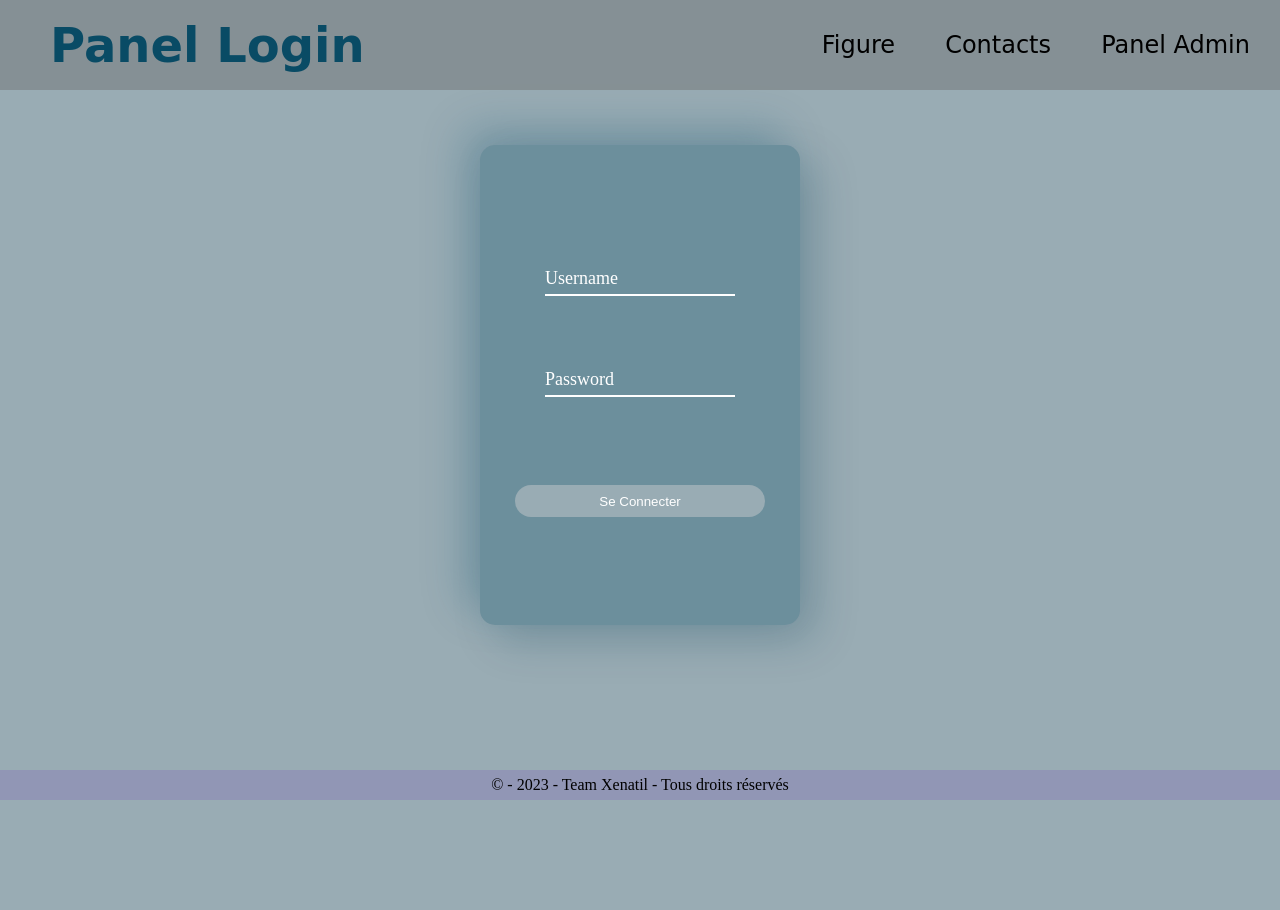
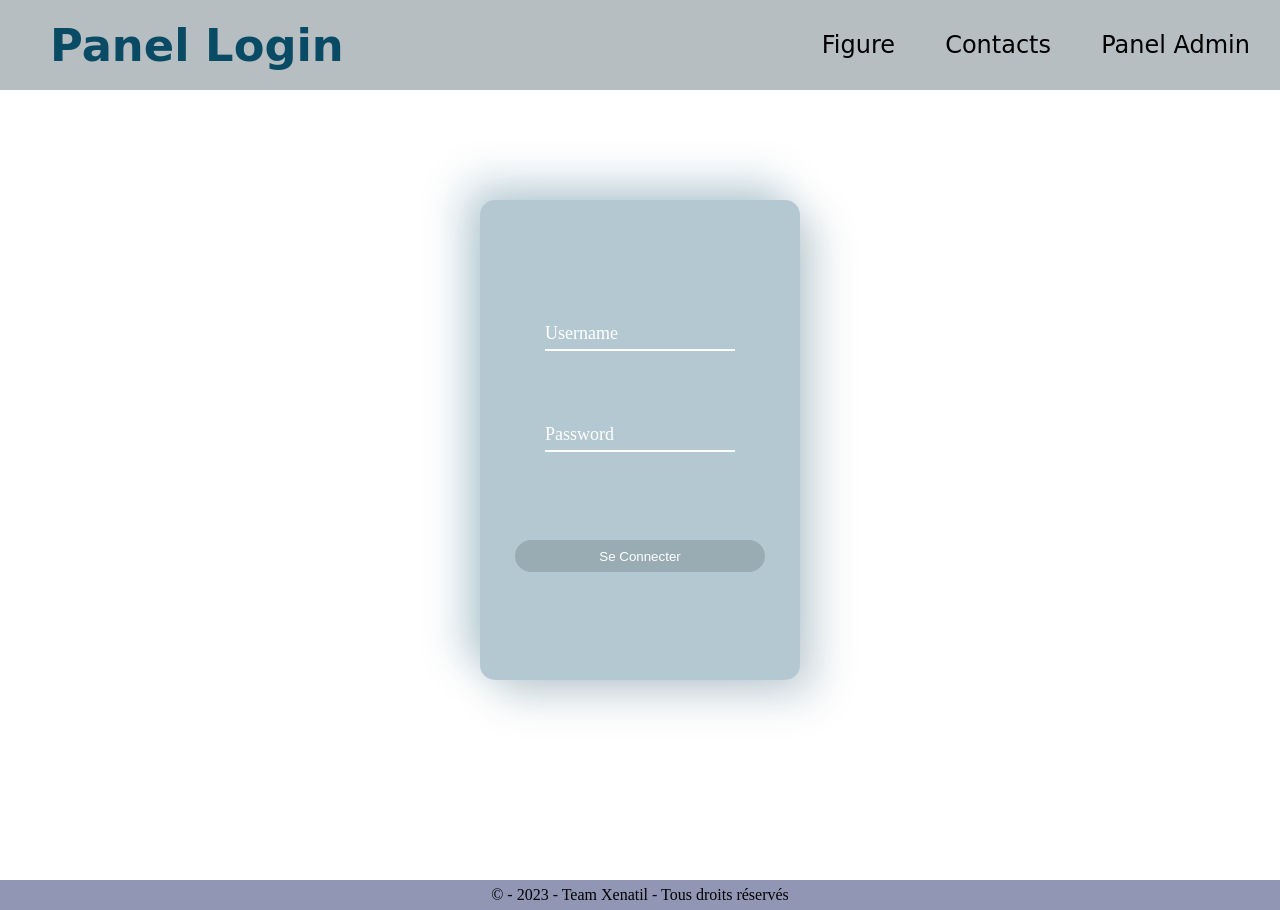
Before and after one commit to ZashikyOff/JumpOutDoor, a PHP site: page /login.php in a window 1280 px wide. Before the commit the page ends 800 px from the top, so only its background shows below. Run offline with PHP 8.4, Linux system fonts and the light colour scheme; some libraries are stand-ins or nearby versions; some web fonts are replaced.

Commit message:
Update style.css

```diff
--- a/css/style.css
+++ b/css/style.css
@@ -38,7 +38,7 @@ html {
   width: 100%;
 }
 body {
-  background-color: #99acb4;
+  background-color: #ffffff;
   padding: 0;
   margin: 0;
   display: flex;
@@ -58,7 +58,6 @@ header {
   padding: 30px 0px;
   left: 0;
   font-family: "Rancho", cursive;
-  background-color: #6a6a6a6c;
 }
 .nav {
   width: 100%;
@@ -72,7 +71,7 @@ header {
 }
 .nav h1 {
   color: #094b65;
-  font-size: 3rem;
+  font-size: 3.5vw;
   font-weight: bolder;
   padding: 10px 15px 10px 50px;
 }
@@ -339,8 +338,9 @@ textarea.contact-form-text {
   display: flex;
   flex-direction: column;
   align-items: center;
-  margin: auto;
+  margin: 25vh auto;
   width: 25%;
+  min-width: 300px;
   height: 60vh;
   justify-content: space-evenly;
   background: #094b654e;
@@ -433,9 +433,17 @@ textarea.contact-form-text {
   -o-user-select: none;
   user-select: none;
 }
+@media (min-width: 1600px) {
+  .nav h1 {
+    font-size: 3vw;
+  }
+}
 @media (min-width: 545px) {
   body {
     min-height: 100vh;
+  }
+  header{
+    background-color: #6b787e7b;
   }
 }
 
@@ -446,6 +454,9 @@ textarea.contact-form-text {
   .nav {
     flex-direction: column;
     min-width: 375px;
+  }
+  .nav h1 {
+    font-size: 12vw;
   }
   #ancreSpot {
     top: 65vh;
@@ -462,4 +473,8 @@ textarea.contact-form-text {
     color: #094b65;
     font-size: 13vw;
   }
+  .loginform {
+    height: 350px;
+    margin: auto 100%;
+  }
 }
```
